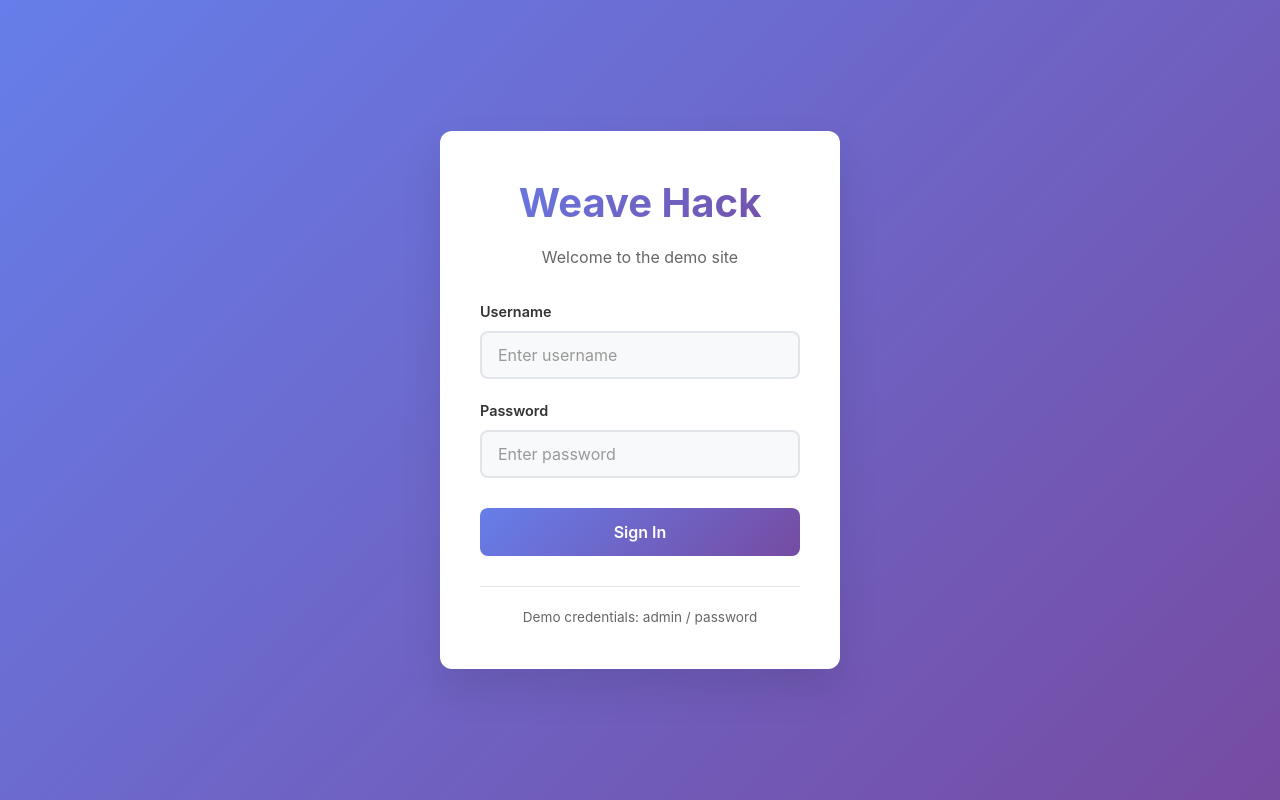
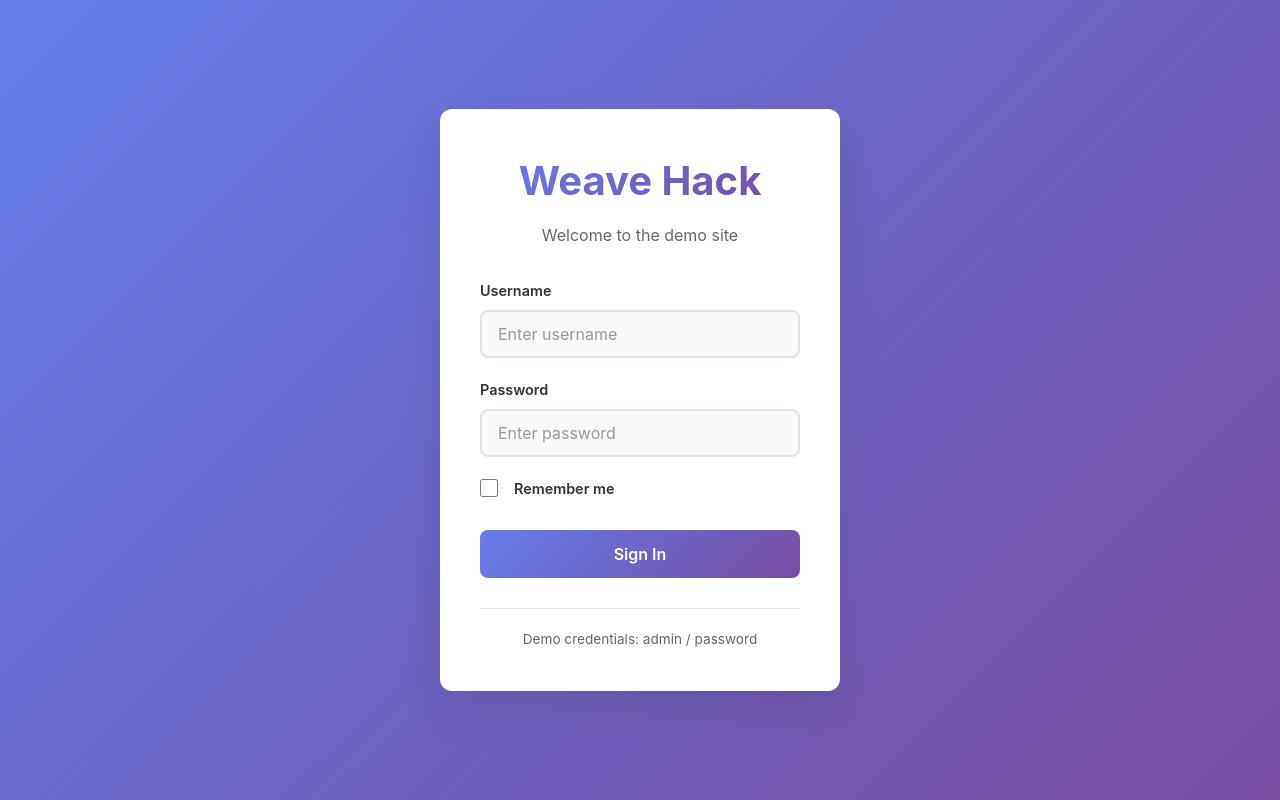
Before and after one commit to NTh1nk/weaveDemo, a React (Create React App) app in the folder weave-demo/: page / in a window 1280 px wide. Built offline with nearby package versions, Linux system fonts and the light colour scheme.

Commit message:
feat: add Remember Me functionality to login form
- Add checkbox to remember username
- Store username in localStorage when checked
- Auto-fill username on next visit if remembered
- Add visual indicator in dashboard when user was remembered
- Update documentation to mention new feature

```diff
--- a/weave-demo/src/Dashboard.css
+++ b/weave-demo/src/Dashboard.css
@@ -34,6 +34,17 @@
 .nav-user span {
   color: #666;
   font-weight: 500;
+}
+
+.remembered-indicator {
+  font-size: 1.2rem;
+  margin-left: 0.5rem;
+  opacity: 0.8;
+  transition: opacity 0.3s ease;
+}
+
+.remembered-indicator:hover {
+  opacity: 1;
 }
 
 .logout-button {
--- a/weave-demo/src/Dashboard.js
+++ b/weave-demo/src/Dashboard.js
@@ -2,6 +2,8 @@ import React from 'react';
 import './Dashboard.css';
 
 function Dashboard({ username, onLogout }) {
+  const wasRemembered = localStorage.getItem('rememberedUsername') === username;
+
   return (
     <div className="dashboard-container">
       <nav className="dashboard-nav">
@@ -10,6 +12,11 @@ function Dashboard({ username, onLogout }) {
         </div>
         <div className="nav-user">
           <span>Welcome, {username}!</span>
+          {wasRemembered && (
+            <span className="remembered-indicator" title="You were remembered from previous login">
+              💾
+            </span>
+          )}
           <button onClick={onLogout} className="logout-button">
             Logout
           </button>
@@ -32,6 +39,7 @@ function Dashboard({ username, onLogout }) {
               <li>Form validation</li>
               <li>Loading states</li>
               <li>Error handling</li>
+              <li>Remember me functionality</li>
             </ul>
           </div>
 
@@ -41,6 +49,7 @@ function Dashboard({ username, onLogout }) {
             <ul>
               <li>Login with: admin / password</li>
               <li>Try wrong credentials to see error handling</li>
+              <li>Use "Remember me" to save your username</li>
               <li>Responsive design on mobile devices</li>
               <li>Smooth animations and transitions</li>
             </ul>
--- a/weave-demo/src/Login.css
+++ b/weave-demo/src/Login.css
@@ -88,6 +88,34 @@
   color: #999;
 }
 
+.checkbox-group {
+  flex-direction: row;
+  align-items: center;
+  gap: 12px;
+}
+
+.checkbox-label {
+  display: flex;
+  align-items: center;
+  gap: 8px;
+  cursor: pointer;
+  font-size: 0.9rem;
+  color: #333;
+  user-select: none;
+}
+
+.checkbox-label input[type="checkbox"] {
+  width: 18px;
+  height: 18px;
+  margin: 0;
+  cursor: pointer;
+  accent-color: #667eea;
+}
+
+.checkbox-label:hover {
+  color: #667eea;
+}
+
 .login-button {
   background: linear-gradient(135deg, #667eea 0%, #764ba2 100%);
   color: white;
--- a/weave-demo/src/Login.js
+++ b/weave-demo/src/Login.js
@@ -6,6 +6,7 @@ function Login({ onLogin }) {
     username: '',
     password: ''
   });
+  const [rememberMe, setRememberMe] = useState(false);
   const [isLoading, setIsLoading] = useState(false);
   const [error, setError] = useState('');
 
@@ -25,6 +26,12 @@ function Login({ onLogin }) {
     // Simulate login process
     setTimeout(() => {
       if (credentials.username === 'admin' && credentials.password === 'password') {
+        // If remember me is checked, save username to localStorage
+        if (rememberMe) {
+          localStorage.setItem('rememberedUsername', credentials.username);
+        } else {
+          localStorage.removeItem('rememberedUsername');
+        }
         onLogin(credentials.username);
       } else {
         setError('Invalid credentials. Try admin/password');
@@ -32,6 +39,18 @@ function Login({ onLogin }) {
       setIsLoading(false);
     }, 1000);
   };
+
+  // Load remembered username on component mount
+  React.useEffect(() => {
+    const rememberedUsername = localStorage.getItem('rememberedUsername');
+    if (rememberedUsername) {
+      setCredentials(prev => ({
+        ...prev,
+        username: rememberedUsername
+      }));
+      setRememberMe(true);
+    }
+  }, []);
 
   return (
     <div className="login-container">
@@ -68,6 +87,18 @@ function Login({ onLogin }) {
             />
           </div>
 
+          <div className="form-group checkbox-group">
+            <label className="checkbox-label">
+              <input
+                type="checkbox"
+                checked={rememberMe}
+                onChange={(e) => setRememberMe(e.target.checked)}
+              />
+              <span className="checkmark"></span>
+              Remember me
+            </label>
+          </div>
+
           {error && <div className="error-message">{error}</div>}
 
           <button
```
